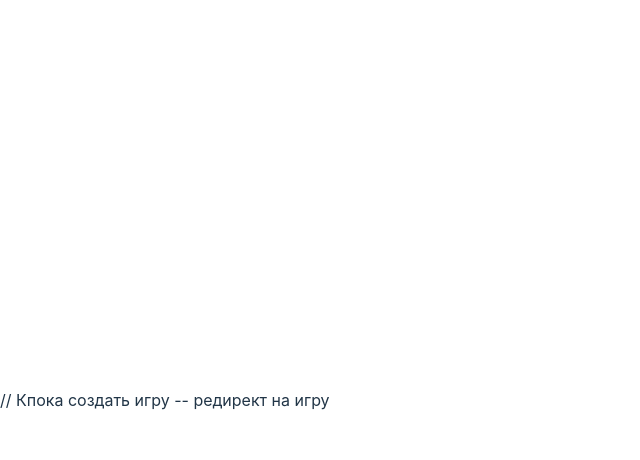
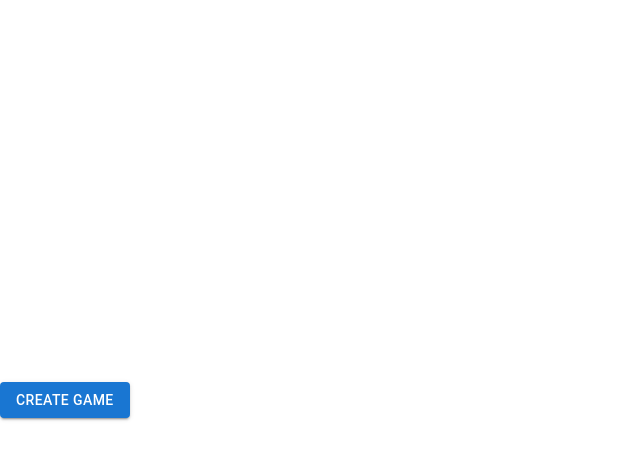
Before and after one commit to DzmitryRev/task7-client, a React (Vite) app: page /login in a window 1280 px wide. Both pictures are taken after typing "Sample" into the empty fields and a click on the button "LOGIN". Shown: the top 460 px of the page, without its empty margins (0-640 px from the left). Built offline with nearby package versions, Linux system fonts and the light colour scheme.

Commit message:
feat: implement base logic on createGamePage

```diff
--- a/package.json
+++ b/package.json
@@ -16,12 +16,15 @@
     "react": "^18.2.0",
     "react-dom": "^18.2.0",
     "react-router-dom": "^6.7.0",
+    "short-uuid": "^4.2.2",
     "socket.io-client": "^4.5.4",
+    "uuid": "^9.0.0",
     "yup": "^0.32.11"
   },
   "devDependencies": {
     "@types/react": "^18.0.26",
     "@types/react-dom": "^18.0.9",
+    "@types/uuid": "^9.0.0",
     "@vitejs/plugin-react": "^3.0.0",
     "typescript": "^4.9.3",
     "vite": "^4.0.0"
--- a/src/pages/CreateGamePage.tsx
+++ b/src/pages/CreateGamePage.tsx
@@ -1,5 +1,7 @@
+import { Box, Button } from "@mui/material";
 import React, { useEffect } from "react";
 import { useNavigate } from "react-router-dom";
+import uuid from "short-uuid";
 
 export default function CreateGamePage({ name }: { name: string }) {
   const navigate = useNavigate();
@@ -8,5 +10,18 @@ export default function CreateGamePage({ name }: { name: string }) {
       navigate("/login");
     }
   }, []);
-  return <div>// Кпока создать игру -- редирект на игру</div>;
+  return (
+    <div>
+      <Box>
+        <Button
+          variant="contained"
+          onClick={() => {
+            navigate(`/game/${uuid.generate()}`);
+          }}
+        >
+          Create game
+        </Button>
+      </Box>
+    </div>
+  );
 }
--- a/src/pages/GamePage.tsx
+++ b/src/pages/GamePage.tsx
@@ -11,6 +11,8 @@ export default function GamePage({ name }: { name: string }) {
     }
   }, []);
 
+
+
   return (
     <div>
       // Если не залогинен то идем на логин пэйдж -- оттуда редирект назад на игру // Вытгиваем
```
Also changed, not shown: 1 other file (tests, documents, lock files or other folders).
